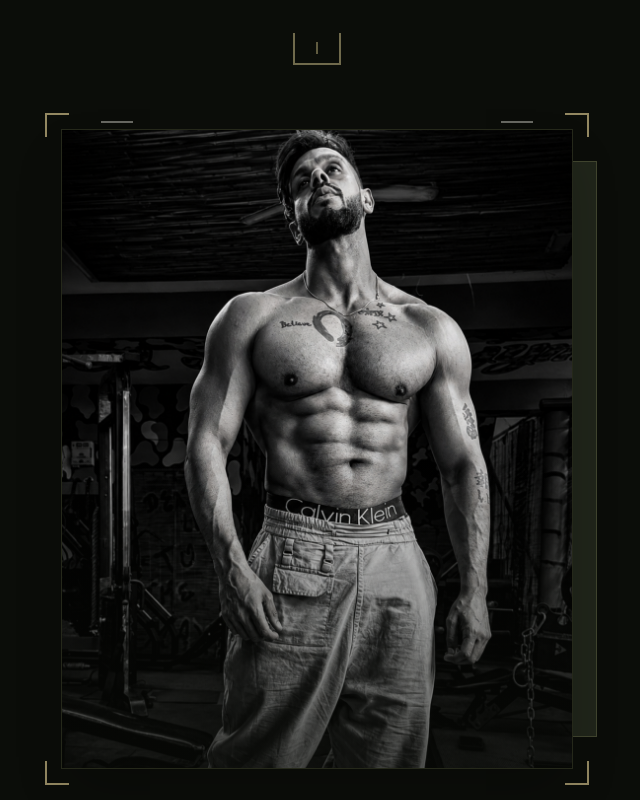
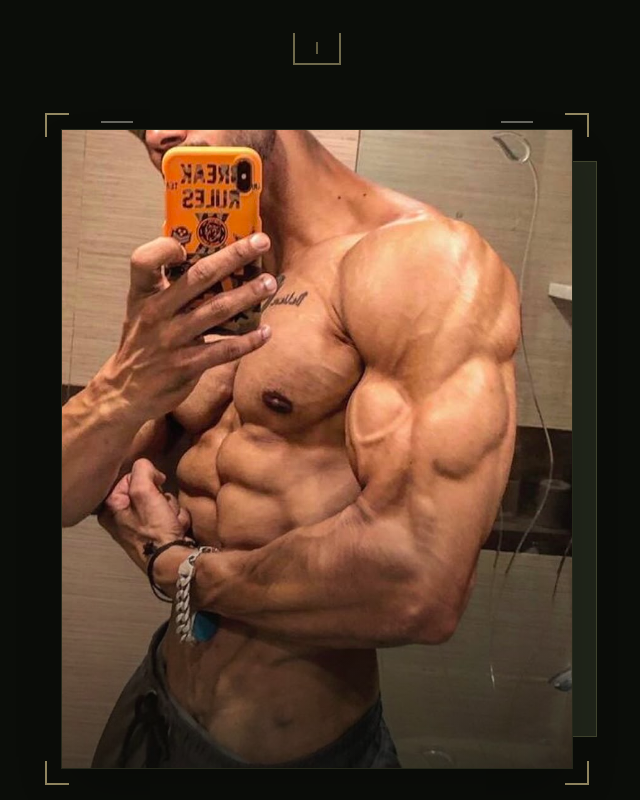
Before and after one commit to jaygupta-exe/Aishmehan, a Next.js app: page / in a window 1280 px wide. Shown: the part 1460-2260 px from the top of the page, without its empty margins (323-963 px from the left). Built offline with nearby package versions, Linux system fonts and the light colour scheme.

Commit message:
Update Philosophy section with philosophy.jpeg

```diff
--- a/components/PhilosophySection.jsx
+++ b/components/PhilosophySection.jsx
@@ -59,11 +59,11 @@ export default function PhilosophySection() {
           {/* Offset Dark Olive / Khaki Accent Block Behind Image */}
           <div className="absolute top-8 -right-6 bottom-8 left-12 bg-deep-olive border border-muted-olive/50 z-0 pointer-events-none" />
 
-          {/* Coach Cutout Portrait with image 1.png */}
+          {/* Coach Cutout Portrait with philosophy.jpeg */}
           <div className="relative z-10 aspect-[4/5] overflow-hidden bg-near-black shadow-2xl border border-muted-olive/30">
             <img
-              src="/images/image-1.png"
-              alt="Elite Transformation Coach"
+              src="/images/philosophy.jpeg"
+              alt="Elite Transformation Coach - Aish Mehan"
               className="w-full h-full object-cover object-center"
             />
             <div className="absolute inset-0 bg-gradient-to-t from-near-black via-transparent to-transparent opacity-60" />
```
Also changed, not shown: public/images/philosophy.jpeg (added).
